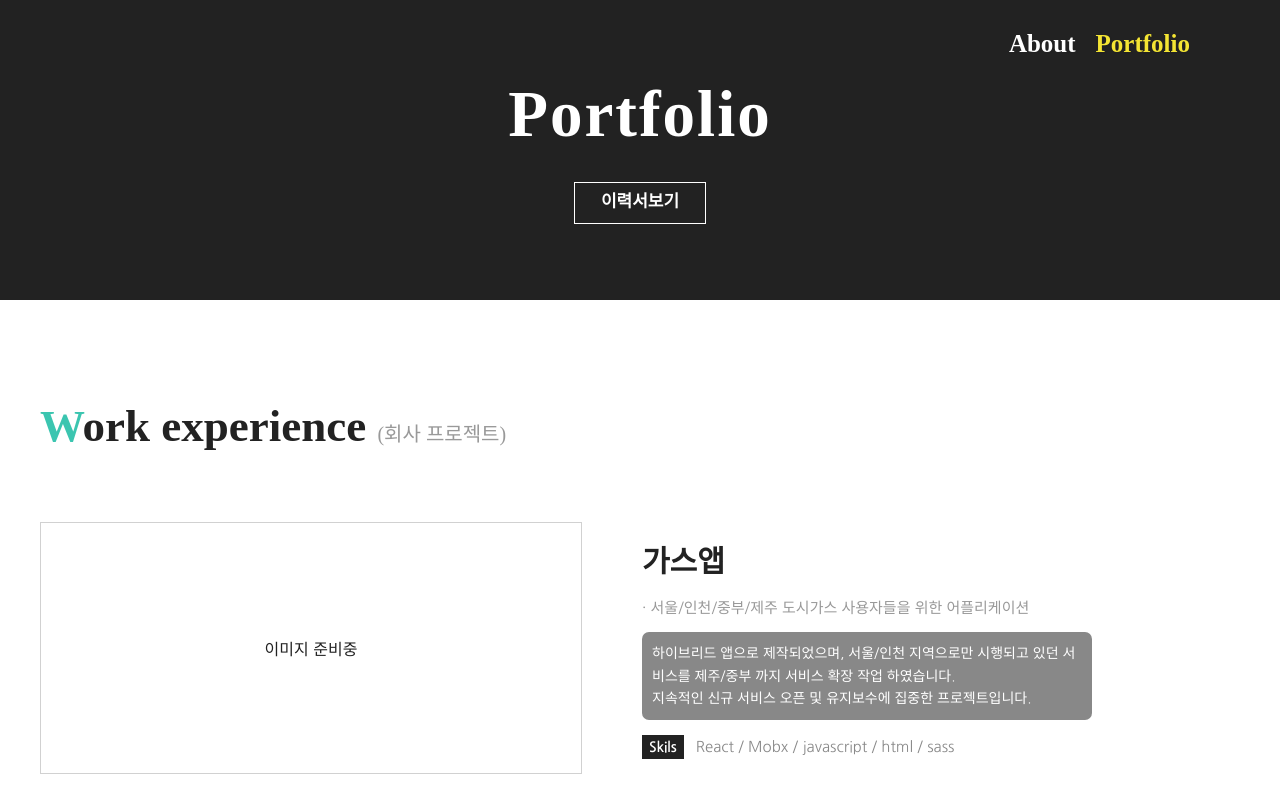
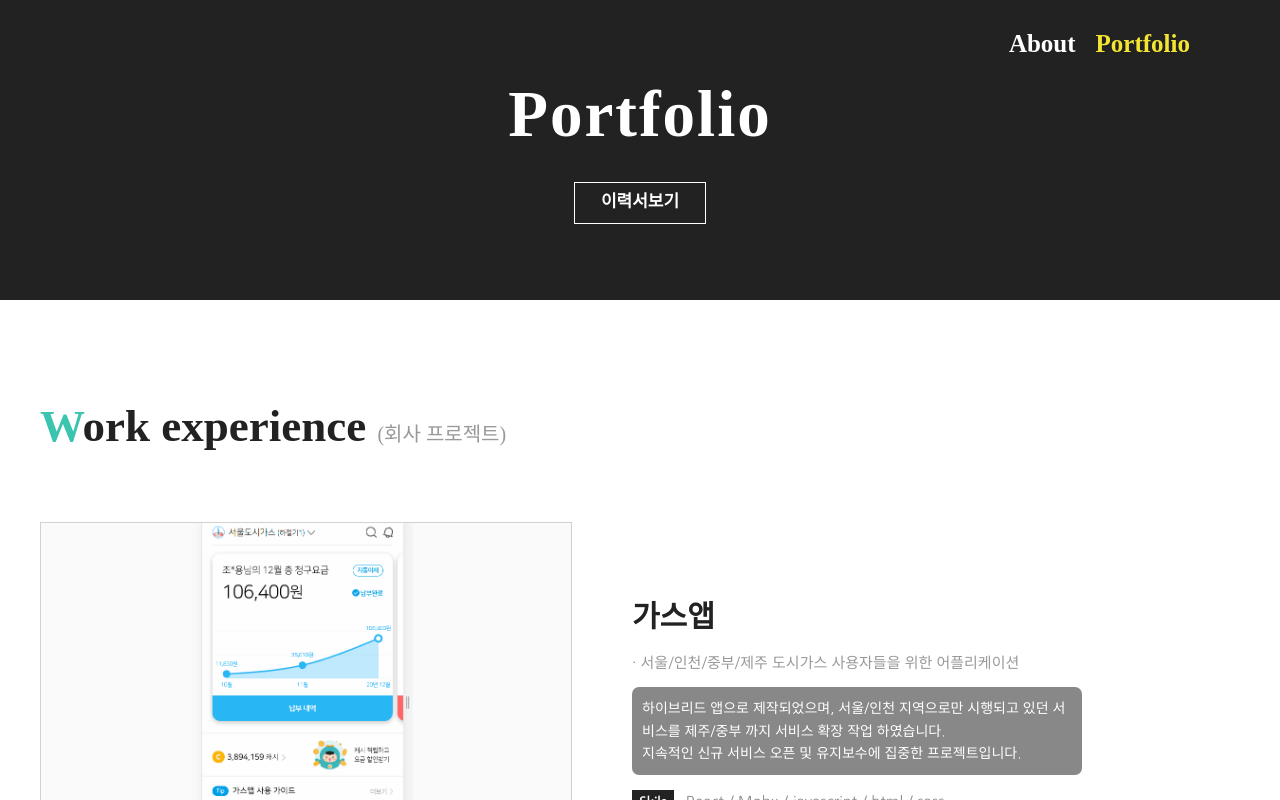
Before and after one commit to nohsunghyung/react-portfolio, a React (Create React App) app: page /#/portfolio in a window 1280 px wide. Shown: the top 800 px of the page. Built offline with nearby package versions, Linux system fonts and the light colour scheme; a web font is replaced by a local one.

Commit message:
이미지 업로드

```diff
--- a/src/config/data.js
+++ b/src/config/data.js
@@ -1,4 +1,5 @@
 import gasapp from '../resources/images/gasapp.gif';
+import gasappAdmin from '../resources/images/gasappAdmin.gif';
 
 const portfolioData = {
   profile: {
@@ -80,7 +81,7 @@ const portfolioData = {
           'skils : React / Mobx / javascript / html / sass',
         ],
         skils: 'React / Mobx / javascript / html / sass',
-        images: gasapp,
+        images: gasappAdmin,
         description:
           'React를 이용하여 제작한 관리자 사이트입니다. Style Component를 도입하여 css를 적용하였으며 Mobx로 상태관리 하였습니다.<br/> 도시가스의 신규 오픈서비스 관리 및 기존 서비스 유지보수에 집중한 프로젝트입니다.',
       },
@@ -96,7 +97,7 @@ const portfolioData = {
           'skils : React / Mobx / javascript / html / sass',
         ],
         skils: 'React / Mobx / javascript / html / sass',
-        images: gasapp,
+        images: '',
         description: `웹소켓을 이용해 유저와 상담사간의 채팅상담을 할수 있는 관리자 사이트 입니다. 라이브러리(Rechart / antDesign 등)을 이용하여 통계 및 메뉴 관리를 하였고 상담사들의 니즈를 파악하여 지속적인 서비스를 개선을 하였습니다.`,
       },
     ],
--- a/src/pages/Portfolio.js
+++ b/src/pages/Portfolio.js
@@ -19,18 +19,24 @@ const Portfolio = () => {
       <div className="section-inner">
         <section className="portfolio-section personal">
           <h3 className="section-title">
-            <span>W</span>ork experience <span className="etc">(회사 프로젝트)</span>
+            <span>W</span>ork experience{' '}
+            <span className="etc">(회사 프로젝트)</span>
           </h3>
           <ul className="portfolio-list">
             {project.frontEnd.map((item) => (
               <li className="item" key={item.subject}>
-                <div className="image">이미지 준비중{/* <img src={item.images} alt="" /> */}</div>
+                <div className="image">
+                  <img src={item.images} alt="" />
+                </div>
                 <div className="text-box">
                   <h4 className="project-title">{item.subject}</h4>
                   <div className="summary">
                     <span>· {item.summary}</span>
                   </div>
-                  <div className="description" dangerouslySetInnerHTML={{ __html: item.description }}></div>
+                  <div
+                    className="description"
+                    dangerouslySetInnerHTML={{ __html: item.description }}
+                  ></div>
                   {item.url ? <div className="url"></div> : null}
                   <dl className="skils">
                     <dt>
@@ -50,14 +56,18 @@ const Portfolio = () => {
         </section> */}
         <section className="portfolio-section">
           <h3 className="section-title">
-            <span>P</span>ublishing project <span className="etc">(2020년 이전 퍼블리싱 프로젝트)</span>
+            <span>P</span>ublishing project{' '}
+            <span className="etc">(2020년 이전 퍼블리싱 프로젝트)</span>
           </h3>
           <p className="stack">stack : html5, sass, gulp, javascript, jquery</p>
           <ul className="old-project-list">
             {project.publish.map((item) => (
               <li key={item.subject}>
                 {item.url ? (
-                  <span className="link" onClick={() => window.open(item.url, '_blank')}>
+                  <span
+                    className="link"
+                    onClick={() => window.open(item.url, '_blank')}
+                  >
                     {item.subject}
                   </span>
                 ) : (
--- a/src/resources/scss/index.scss
+++ b/src/resources/scss/index.scss
@@ -204,13 +204,14 @@
     display: flex;
     align-items: center;
     justify-content: center;
-    width: 540px;
-    height: 250px;
+    width: 530px;
+    height: 360px;
     border: 1px solid #d1d1d1;
     text-align: center;
+    overflow: hidden;
     img {
       display: block;
-      width: 540px;
+      max-width: 100%;
     }
   }
   .text-box {
```
Also changed, not shown: src/resources/images/gasapp.gif, 1 other file (tests, documents, lock files or other folders).
